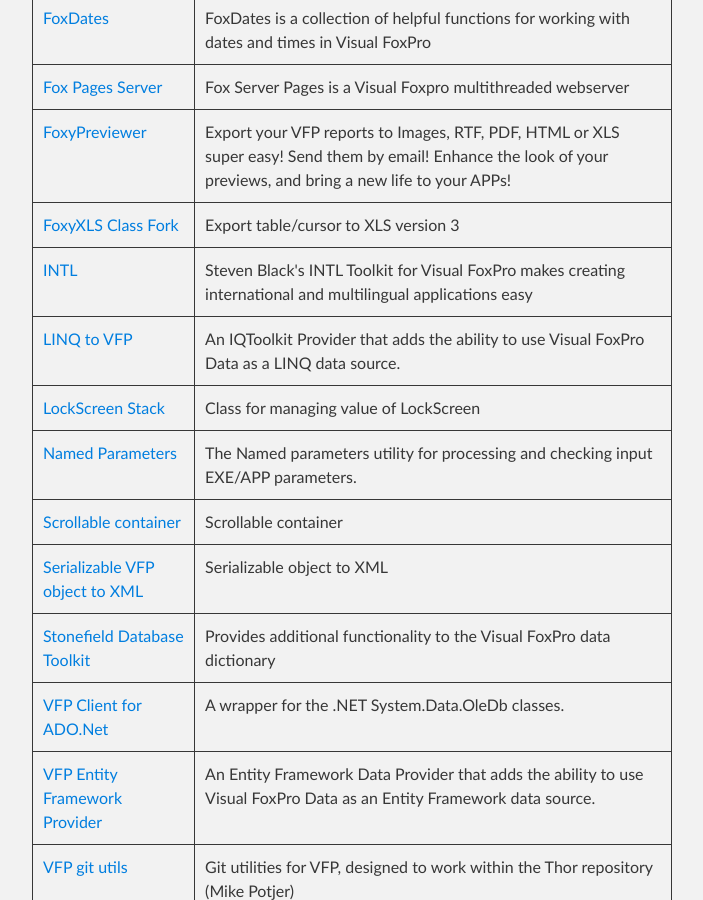
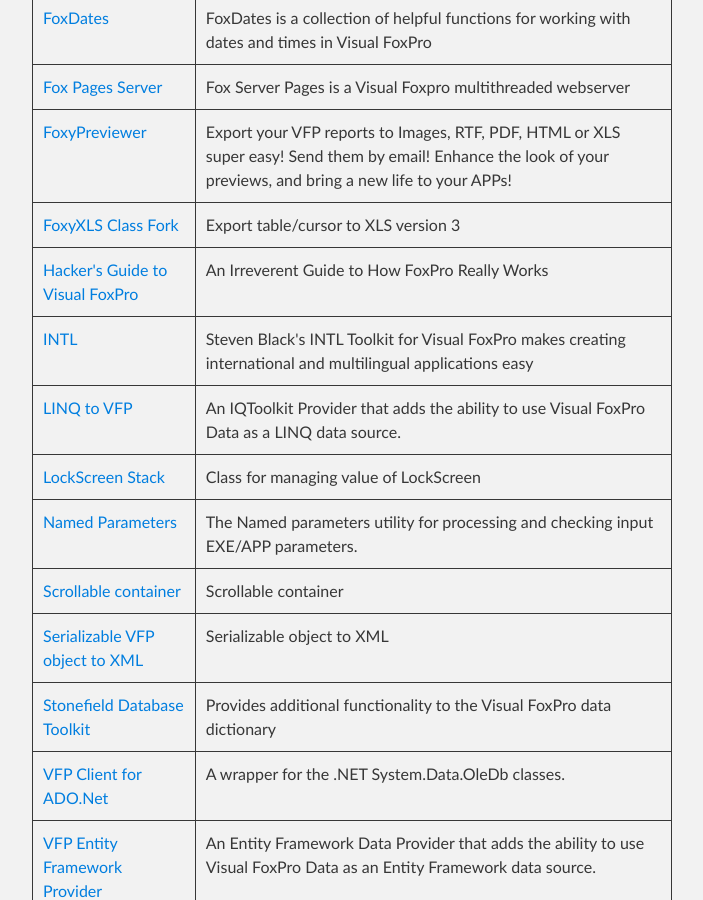
Before and after one commit to VFPX/VFPX.github.io, a Jekyll site: the page built from projects.md, in a window 1280 px wide and 900 px high, scrolled down 8293 px. Shown: the whole window, without its empty margins (288-991 px from the left). Built offline with Jekyll 4.4.1, drawn with Linux system fonts in a browser that asks for light colours; our own code applies the rules of GitHub Pages for plain Markdown files.

Commit message:
Added Hacker's Guide

```diff
--- a/_data/nonvfpx.json
+++ b/_data/nonvfpx.json
@@ -34,12 +34,17 @@
    "url": "https://github.com/MJindrova/FOXYXLS",
    "description": "Export table/cursor to XLS version 3"
  },
-  {
+ {
+   "project": "Hacker's Guide to Visual FoxPro",
+   "url": "https://hackfox.github.io/",
+   "description": "An Irreverent Guide to How FoxPro Really Works"
+ },
+ {
    "project": "INTL",
    "url": "https://github.com/StevenBlack/intl",
    "description": "Steven Black's INTL Toolkit for Visual FoxPro makes creating international and multilingual applications easy"
  },
-{
+ {
    "project": "LINQ to VFP",
    "url": "https://github.com/tombrothers/LINQtoVFP",
    "description": "An IQToolkit Provider that adds the ability to use Visual FoxPro Data as a LINQ data source."
```
